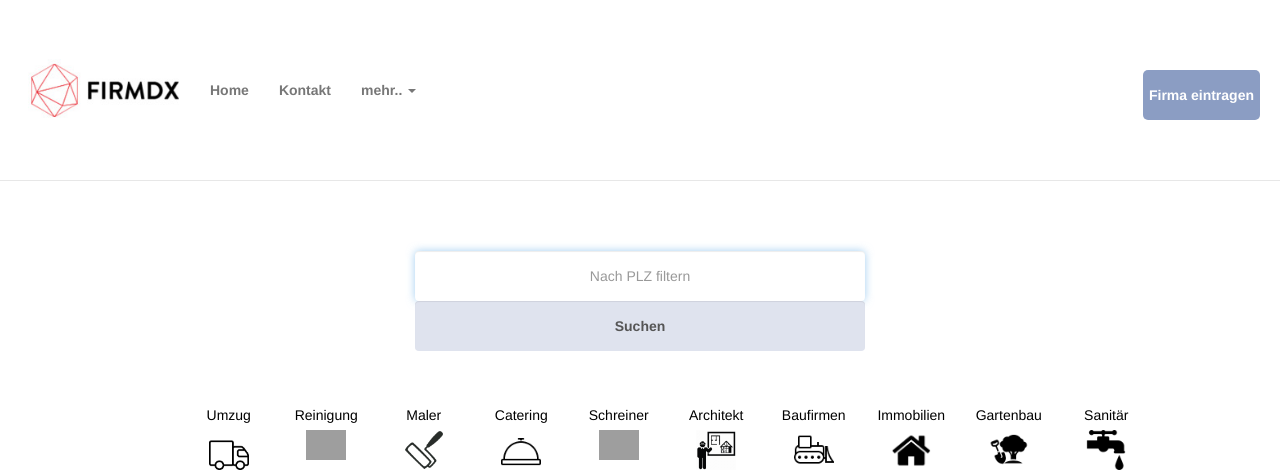
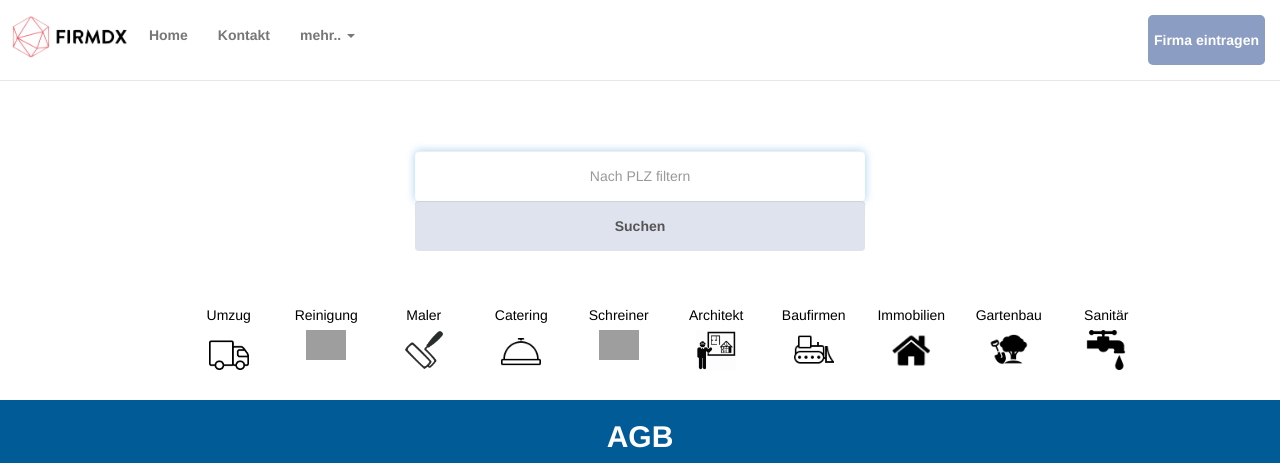
Before and after one commit to OnVV/NPrj, a Django app: page /agb/ in a window 1280 px wide; the page is wider, and only the part inside the window is pictured. Shown: the top 470 px of that part. Run offline with Django 3.2, Linux system fonts and the light colour scheme; some libraries are stand-ins or nearby versions; grey boxes are pictures that could not be loaded.

Commit message:
new choose

```diff
--- a/FirmDX01/servicePr/static/style_dl1.css
+++ b/FirmDX01/servicePr/static/style_dl1.css
@@ -19,7 +19,10 @@
 }
 
 #bimg{
-    background-image: url('img/network2.png');
+    background-image: url('img/network.png');
+    display:block;
+    right:0;
+    left:0;
 }
 
 #header_pic{
--- a/FirmDX01/servicePr/templates/home.html
+++ b/FirmDX01/servicePr/templates/home.html
@@ -34,9 +34,9 @@
         {% include 'nav/suche.html' %}
     </div>
 
-    <div class="panel-footer" style="background-color:#005b96; margin-top:-25px; border:none;">
-        {% include 'nav/info.html' %}
-    </div>
+    <!--<div class="panel-footer" style="background-color:#005b96; margin-top:-25px; border:none;">-->
+        <!--{% include 'nav/info.html' %}-->
+    <!--</div>-->
 
     <div class="container" style="max-width:950px; margin-right:auto; margin-left:auto; margin-top:50px;">
         {% include 'nav/navigation_icons.html' %}
--- a/FirmDX01/servicePr/templates/nav/navigation.html
+++ b/FirmDX01/servicePr/templates/nav/navigation.html
@@ -1,7 +1,7 @@
 {% load staticfiles %}
 <!-- Static navbar -->
     <nav class="navbar navbar-default navbar-static-top">
-      <div class="container" style="width:100%; background-color:#ffffff;">
+      <div class="container" style="width:100%; background-color:#ffffff; padding:10px;">
         <div class="navbar-header">
           <button type="button" class="navbar-toggle collapsed" data-toggle="collapse" data-target="#navbar" aria-expanded="false" aria-controls="navbar">
             <span class="sr-only">Toggle navigation</span>
@@ -9,9 +9,9 @@
             <span class="icon-bar"></span>
             <span class="icon-bar"></span>
           </button>
-          <a href="/"><img src="{% static 'img/LogoFirmDX.jpg' %}" height="180px"></a>
+          <a href="/"><img src="{% static 'img/LogoFirmDX2.png' %}" height="50px"></a>
         </div>
-        <div id="navbar" class="navbar-collapse collapse" style="margin-top:65px;">
+        <div id="navbar" class="navbar-collapse collapse">
           <ul class="nav navbar-nav">
             <li><a href="/"><strong>Home</strong></a></li>
             <li><a href="{% url 'kontakt' %}"><strong>Kontakt</strong></a></li>
```
Also changed, not shown: FirmDX01/servicePr/static/img/LogoFirmDX2.png (added), FirmDX01/servicePr/static/img/network.png.
